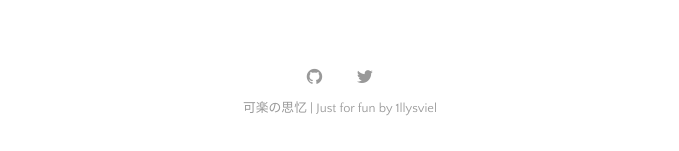
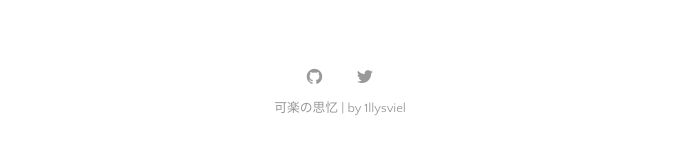
Before and after one commit to 1llysviel/1llysviel.github.io, a Jekyll site: the page built from index.html, in a window 1280 px wide and 900 px high, scrolled down 1691 px. Shown: the part 746-897 px from the top of the window, without its empty margins (300-979 px from the left). Built offline with Jekyll 4.4.1, drawn with Linux system fonts in a browser that asks for light colours; the list of posts is cut into pages by our own code.

Commit message:
_config.yml description

```diff
--- a/_config.yml
+++ b/_config.yml
@@ -21,7 +21,7 @@ plugins:             [jekyll-paginate, jekyll-sitemap, jekyll-feed, jekyll-seo-t
 
 # Customise atom feed settings (this is where Jekyll-Feed gets configuration information)
 title:		           '可楽の思忆'
-description:	       'Just for fun'
+description:	       ' '
 author:              '1llysviel'
 
 # RSS 2.0 can be used instead of Atom by uncommenting following two lines
```
